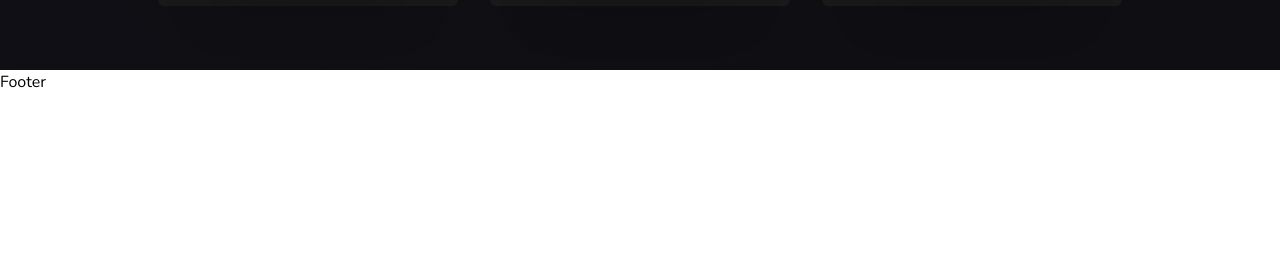
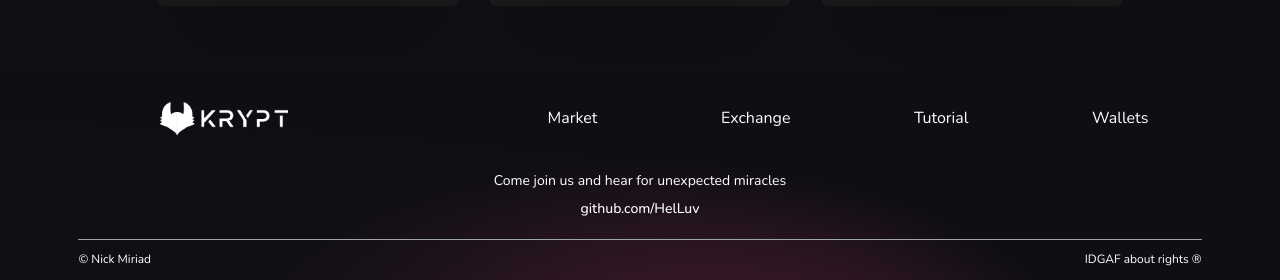
Before and after one commit to VersoriumX/VersoriumX-, a React (Vite) app in the folder client/: page / in a window 1280 px wide. Shown: the part 2273-2553 px from the top of the page. Before the commit the page ends 2367 px from the top, so only its background shows below. Built offline with nearby package versions, Linux system fonts and the light colour scheme.

Commit message:
footer is implemented, done with this project

```diff
--- a/client/src/components/Footer/index.tsx
+++ b/client/src/components/Footer/index.tsx
@@ -1,4 +1,6 @@
 import * as React from 'react';
+
+import logo from "../../images/logo.png";
 
 interface FooterProps {
 
@@ -7,8 +9,38 @@
 const Footer: React.FC<FooterProps> = ({}) => {
 
   return (
-    <h1>Footer</h1>
+    <div className="w-full flex md:justify-center justify-between items-center flex-col p-4 gradient-bg-footer">
+      <div className="w-full flex sm:flex-row flex-col justify-between items-center my-4">
+        <div className="flex flex-[0.5] justify-center items-center">
+          <img src={logo} alt="krypto logo" className="w-32"/>
+        </div>
+
+        <div className="flex flex-1 justify-evenly items-center flex-wrap sm:mt-0 mt-5 w-full">
+          <p className="text-white text-base text-center mx-2 cursor-pointer">Market</p>
+          <p className="text-white text-base text-center mx-2 cursor-pointer">Exchange</p>
+          <p className="text-white text-base text-center mx-2 cursor-pointer">Tutorial</p>
+          <p className="text-white text-base text-center mx-2 cursor-pointer">Wallets</p>
+        </div>
+      </div>
+
+      <div className="flex justify-center items-center flex-col mt-5">
+        <p className="text-white text-sm text-center">Come join us and hear for unexpected miracles</p>
+        <a href="https://github.com/HelLuv" target="_blank" rel="noreferrer"
+           className="text-white text-sm text-center font-medium mt-2">
+          github.com/HelLuv
+        </a>
+      </div>
+
+      <div className="sm:w-[90%] w-full h-[0.25px] bg-gray-400 mt-5"/>
+
+      <div className="sm:w-[90%] w-full flex justify-between items-center mt-3">
+        <p className="text-white text-left text-xs">© Nick Miriad</p>
+        <p className="text-white text-right text-xs">IDGAF about rights ®</p>
+      </div>
+    </div>
   )
 };
 
+//
+
 export default React.memo<FooterProps>(Footer);
--- a/client/src/components/Welcome/components/CryptoCard/index.tsx
+++ b/client/src/components/Welcome/components/CryptoCard/index.tsx
@@ -23,7 +23,7 @@
         </div>
         <div>
           <p className="text-white font-light text-sm">
-            {currentAccount ? shortenAddress(currentAccount) : "Connect your account at first"}
+            {currentAccount ? shortenAddress(currentAccount) : "Connect your account first"}
           </p>
           <p className="text-white font-semibold text-lg mt-1">
             Ethereum
```
